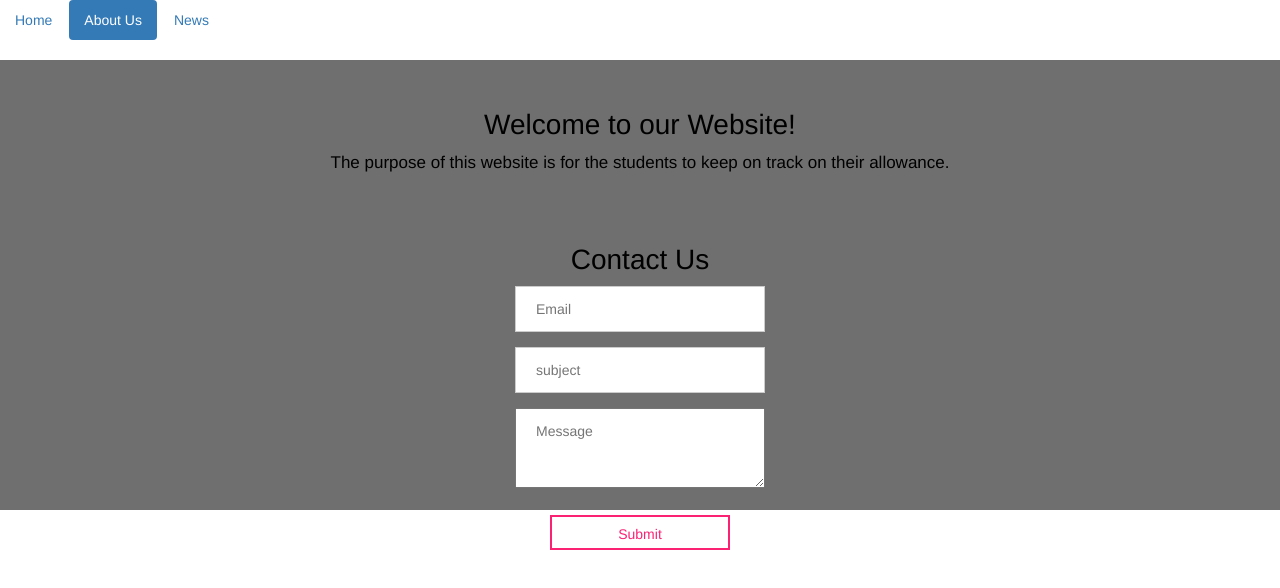
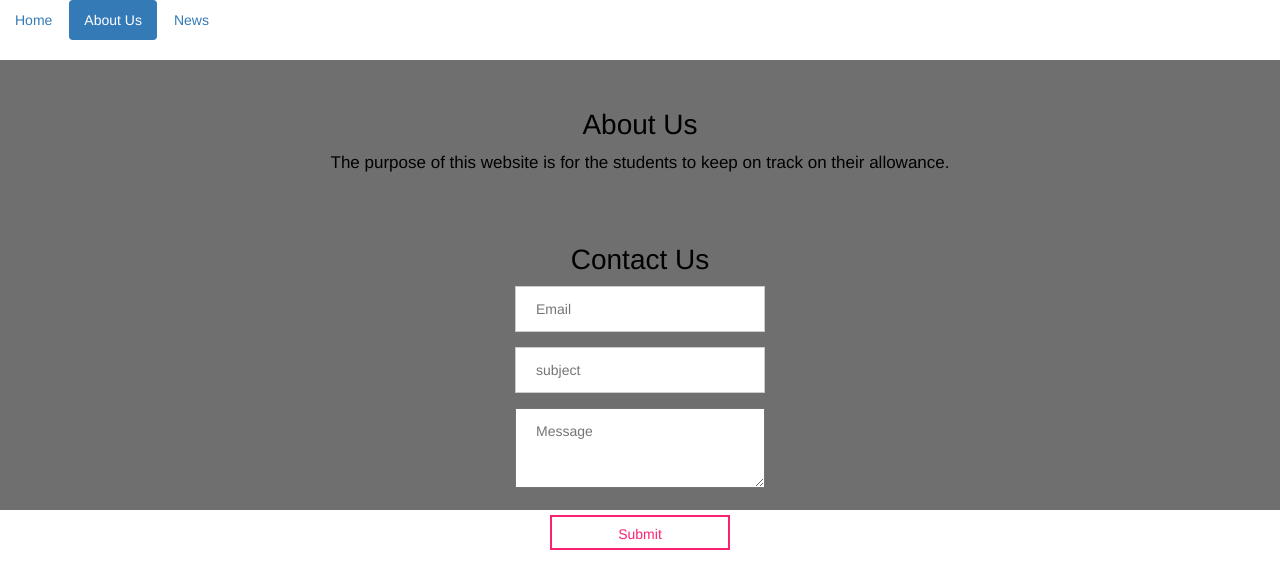
Before and after one commit to 19ftt1124/group01_as2, a plain HTML site: page aboutus.html in a window 1280 px wide. Drawn offline with nearby package versions, Linux system fonts and the light colour scheme.

Commit message:
Update aboutus.html

```diff
--- a/aboutus.html
+++ b/aboutus.html
@@ -99,10 +99,11 @@
     <header id="showcase" class="grid">
 	<div class="bg-image"></div>
 	<div class="content-wrap">
-		<h1>Welcome to our Website!</h1>
+		<h1>About Us</h1>
 		<p>The purpose of this website is for the students to keep on track on their allowance.
 </div>
 
+<section>
     <!-- content 2/Contact Us form-->
 
         <div class="Contact" id="Contact">
@@ -121,8 +122,8 @@
 		<a href="#">Submit</a>
 		</div>
 	</div>
-</div>
-
+	</div>
+	    </section>
     <!-- footer -->
 
     <!-- script -->
```
